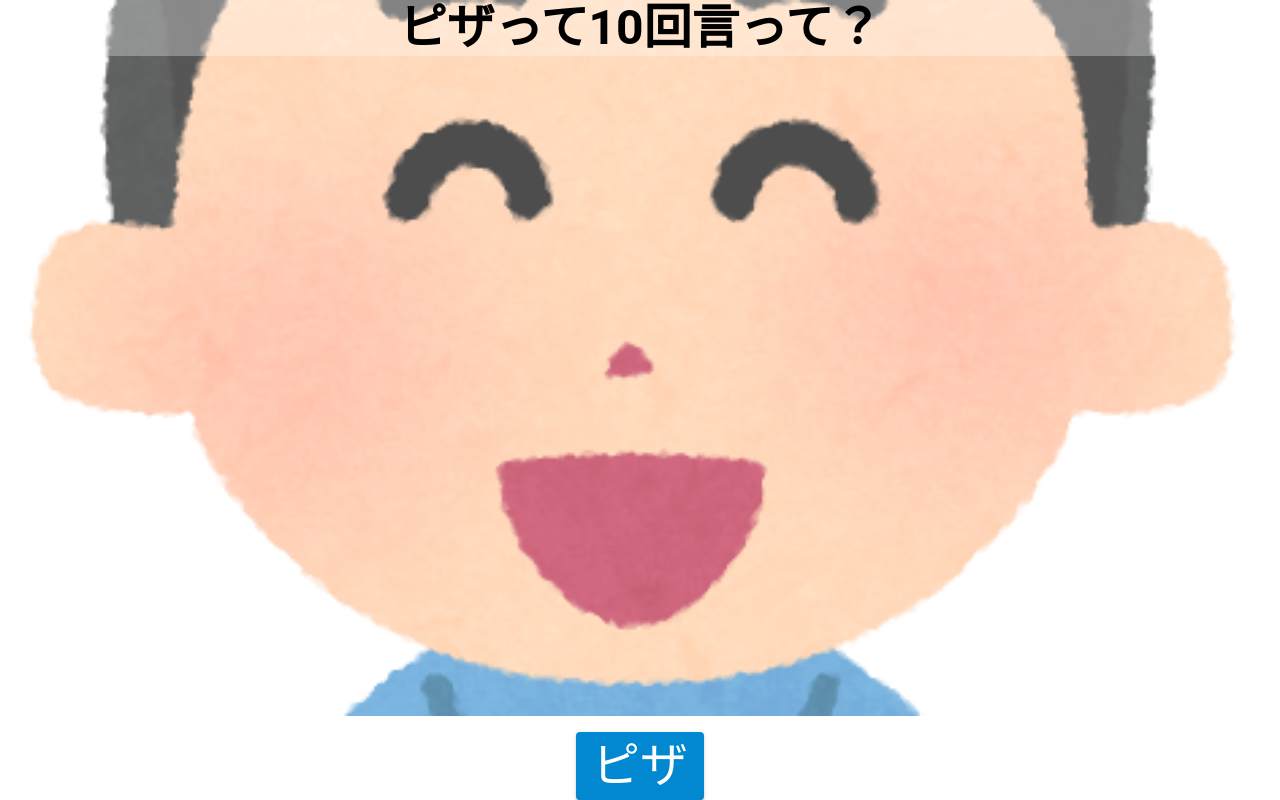
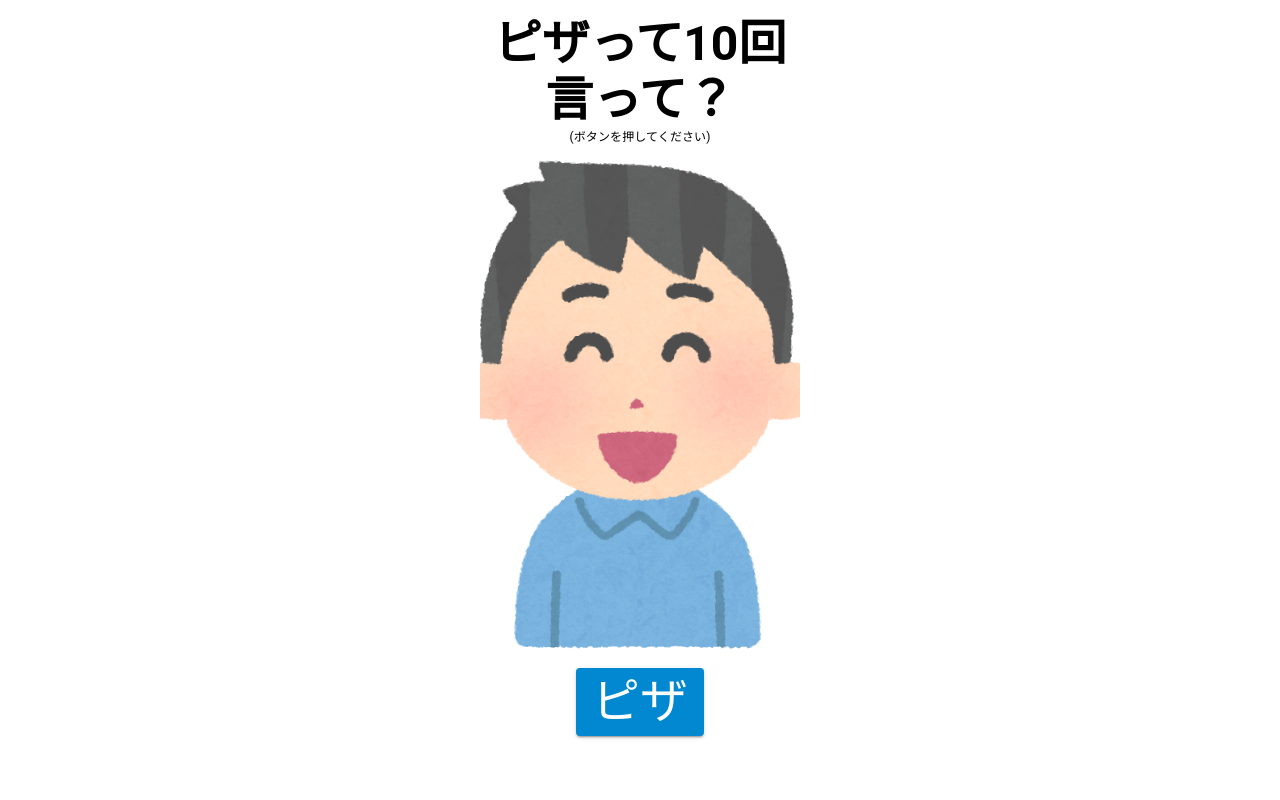
Before and after one commit to ITOmaSabai/SayPizza10times-frontend, a React (Create React App) app: page / in a window 1280 px wide. Built offline with nearby package versions, Linux system fonts and the light colour scheme.

Commit message:
update:トップページのレイアウトと画面幅を修正
update:トップページのピザボタンを11回押下しないとゲームが開始しなかったため、10回押下後にゲーム開始するよう修正

```diff
--- a/src/components/layouts/GameLayout.jsx
+++ b/src/components/layouts/GameLayout.jsx
@@ -4,8 +4,8 @@ import { useNavigate } from 'react-router-dom'
 
 const styleForQuizFailure = {
   backgroundImage: "url('/Hero.png')",
-  height: '100%',
-  width: "100%",
+  height: '70%',
+  width: "350px",
   backgroundSize: 'cover',
   backgroundRepeat: 'no-repeat',
   backgroundPosition: 'center',
@@ -15,8 +15,8 @@ const styleForQuizFailure = {
 
 const styleForQuizCompleted = {
   backgroundImage: "url('/zannnensou.jpeg')",
-  height: '100%',
-  width: "100%",
+  height: '70%',
+  width: "350px",
   backgroundSize: 'cover',
   backgroundRepeat: 'no-repeat',
   backgroundPosition: 'center',
--- a/src/components/layouts/HeroLayout.jsx
+++ b/src/components/layouts/HeroLayout.jsx
@@ -2,51 +2,52 @@ import { Box, Button, Typography } from "@mui/material"
 import { useState } from "react";
 import { useNavigate } from 'react-router-dom'
 
-const styleForHero = {
-  height: '100vh',
-}
-
-const styleForQuizFailure = {
+const styleForBgImage = {
   backgroundImage: "url('/smile.png')",
-  height: '100%',
-  width: "100%",
+  height: '80vh',
+  width: "320px",
   backgroundSize: 'cover',
   backgroundRepeat: 'no-repeat',
   backgroundPosition: 'center',
   backgroundColor: "rgba(255,255,255,0.3)",
-  backgroundBlendMode: "lighten"
+  backgroundBlendMode: "lighten",
 };
 
 export const HeroLayout = () => {
   const navigate = useNavigate();
   const [ pizzaCount, setPizzaCount ] = useState(0);
   const [ pizzas, setPizzas ] = useState([]);
+  const [ disabled, setDisabled ] = useState(false)
 
   const handleClick = () => {
     setPizzaCount(pizzaCount + 1);
     setPizzas([...pizzas, "ピザ！"]);
-    if (pizzaCount === 10) {
+    if (pizzaCount === 9) {
+      setDisabled(true);
+      setTimeout(() => {
         navigate('/game');
+      }, 500)
     }
   }
 
   return (
-    <Box sx={styleForHero}>
-      <Box sx={{display: "flex", flexDirection: "column", justifyContent: "center", alignItems: "center", textAlign: "center", height: "100%", gap: 2}}>
-        <Box sx={styleForQuizFailure} >
+    <Box sx={{display: "flex", flexDirection: "row", justifyContent: "center"}} >
+      <Box sx={{display: "flex", flexDirection: "column", justifyContent: "center", alignItems: "center", height: "90vh", width: "320px", pt: 2}} >
+        <Typography variant="h3" fontWeight="bold" >ピザって10回</Typography>
+        <Typography variant="h3" fontWeight="bold" >言って？</Typography>
+        <Typography fontSize="12px" >(ボタンを押してください)</Typography>
+          <Box sx={styleForBgImage} >
             <Box sx={{bgcolor: "rgba(255,255,255,0.3)"}} >
-            <Typography variant="h3" fontWeight="bold" >ピザって10回言って？</Typography>
             </Box>
-          <Box display="flex" flexDirection="row" flexWrap="wrap" height="100%" >
+            <Box display="flex" flexDirection="row" flexWrap="wrap" justifyContent="center" height="40%" >
               {pizzas.length > 0 && pizzas.map(pizza => (
                 <Box p={1}>
-                <Typography variant="h5" fontWeight="bold" >{pizza}</Typography>
+                  <Typography variant="h4" fontWeight="bold" >{pizza}</Typography>
                 </Box>
               ))}
             </Box>
           </Box>
-
-        <Button color="info" variant="contained" onClick={handleClick} ><Typography variant="h3" >ピザ</Typography></Button>
+          <Button color="info" variant="contained" onClick={handleClick} sx={{mt: 1}} disabled={disabled}  ><Typography variant="h3" >ピザ</Typography></Button>
       </Box>
     </Box>
   )
```
Lines whose indentation alone changed are shown as unchanged.
